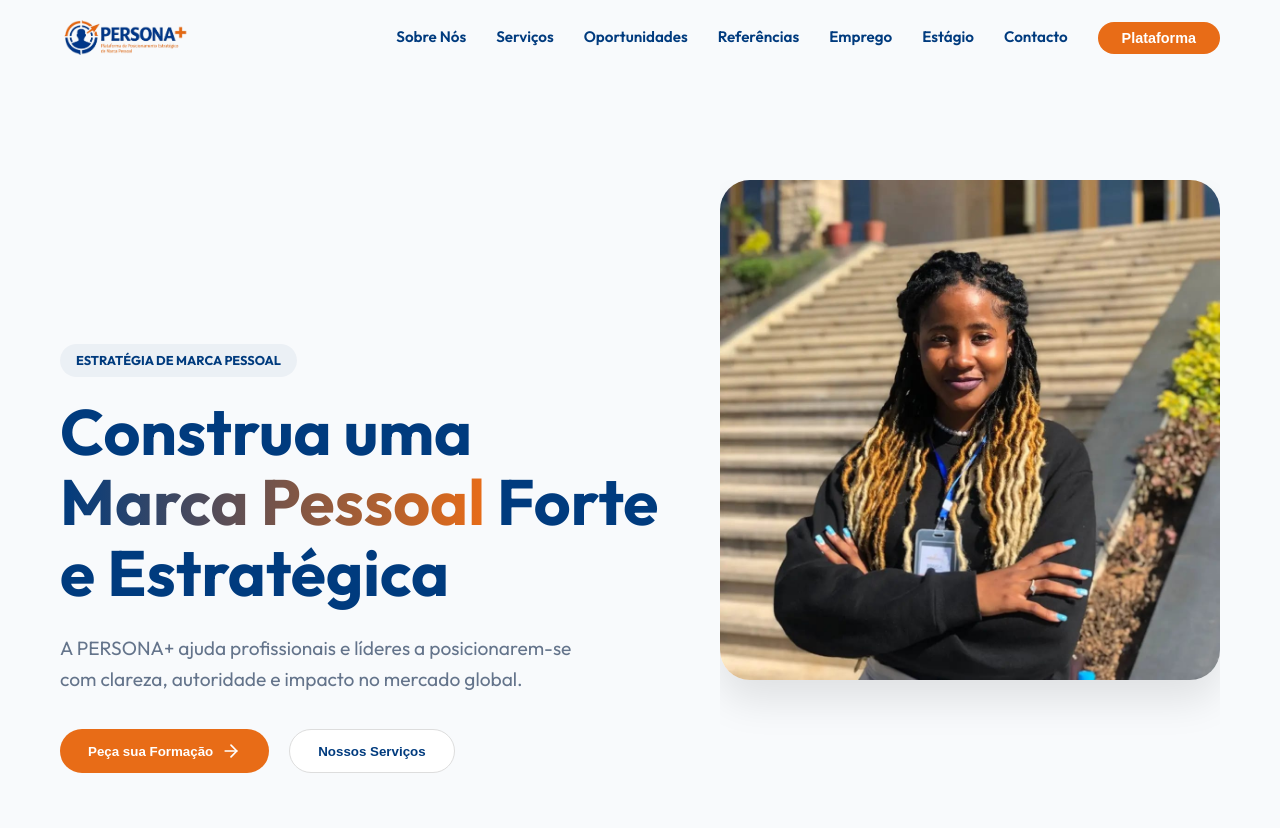
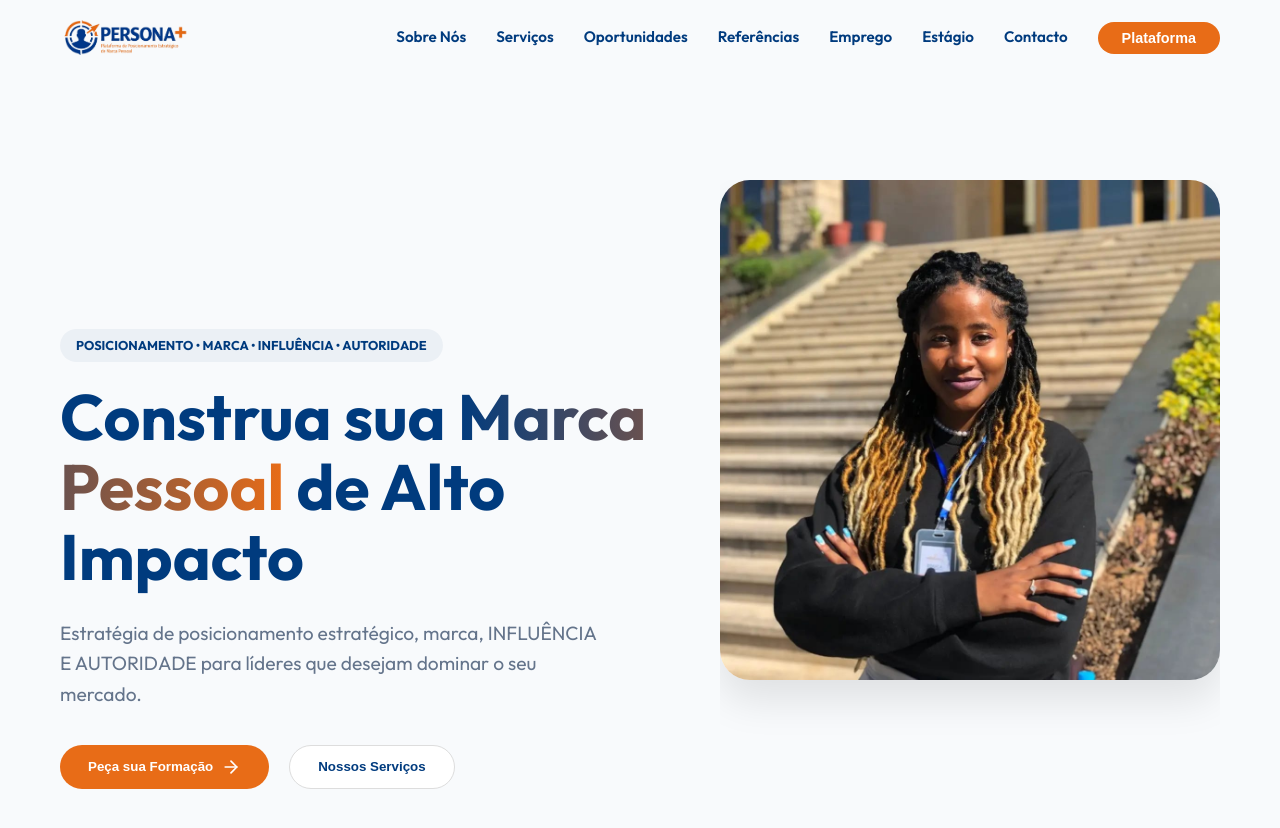
Before and after one commit to afonsoDomingos/persona, a React (Vite) app: page / in a window 1280 px wide. Shown: the top 828 px of the page. Built offline with nearby package versions, Linux system fonts and the light colour scheme.

Commit message:
docs: update hero description and badge text

```diff
--- a/src/App.jsx
+++ b/src/App.jsx
@@ -152,10 +152,10 @@ const Hero = () => {
             fontWeight: 'bold',
             marginBottom: '20px'
           }}>
-            ESTRATÉGIA DE MARCA PESSOAL
+            POSICIONAMENTO • MARCA • INFLUÊNCIA • AUTORIDADE
           </div>
-          <h1>Construa uma <span className="text-gradient">Marca Pessoal</span> Forte e Estratégica</h1>
-          <p>A PERSONA+ ajuda profissionais e líderes a posicionarem-se com clareza, autoridade e impacto no mercado global.</p>
+          <h1>Construa sua <span className="text-gradient">Marca Pessoal</span> de Alto Impacto</h1>
+          <p>Estratégia de posicionamento estratégico, marca, INFLUÊNCIA E AUTORIDADE para líderes que desejam dominar o seu mercado.</p>
           <div style={{ display: 'flex', gap: '20px', flexWrap: 'wrap' }} className="hero-flex-center">
             <button className="btn btn-accent">Peça sua Formação <ArrowRight size={20} /></button>
             <button className="btn" style={{ background: 'white', border: '1px solid #ddd', color: 'var(--primary)' }}>Nossos Serviços</button>
```
